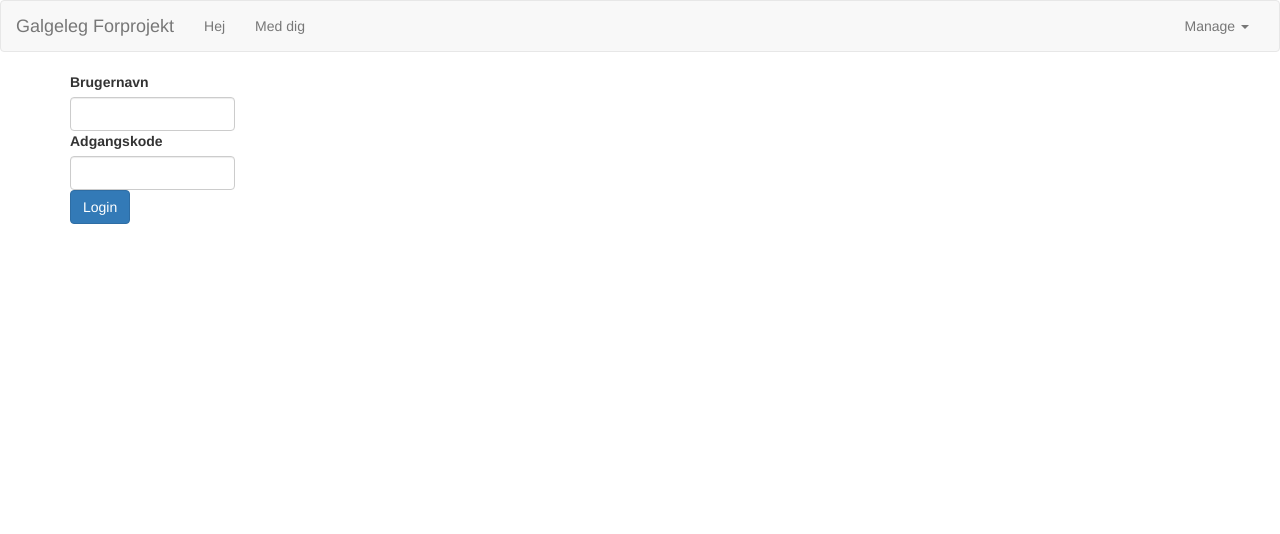
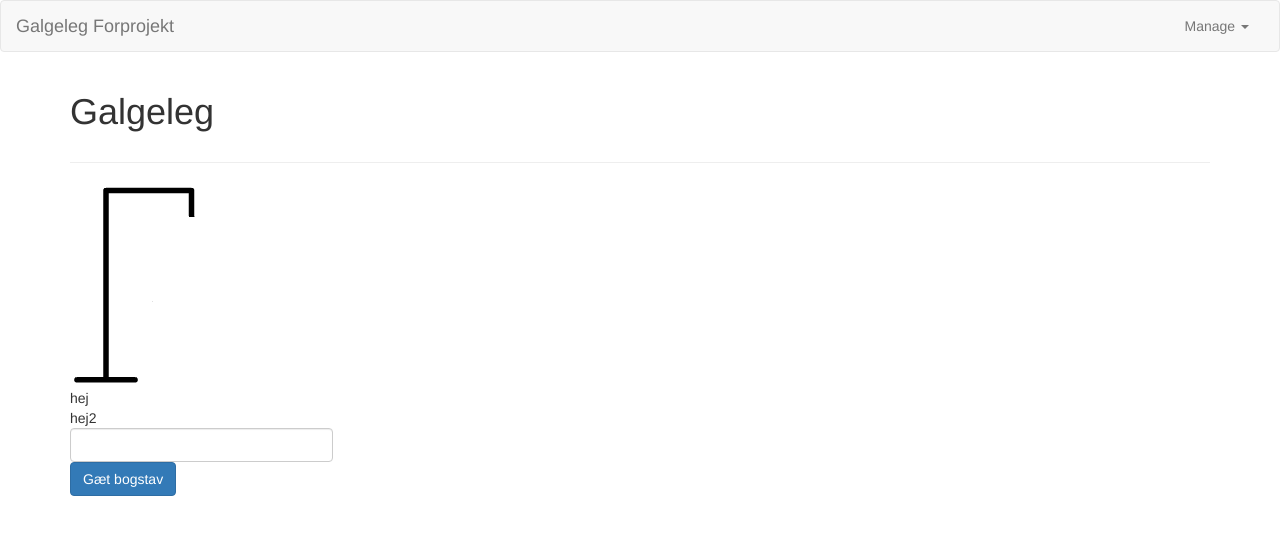
Before and after one commit to antonoeschmidt/forprojekt1, an Angular app: page / in a window 1280 px wide. Shown: the top 534 px of the page. Built offline with nearby package versions, Linux system fonts and the light colour scheme.

Commit message:
HTTP POST

```diff
--- a/src/app/app.component.ts
+++ b/src/app/app.component.ts
@@ -7,7 +7,7 @@ import {Component} from '@angular/core';
 })
 export class AppComponent {
   title = 'forprojekt1';
-  loggedIn = false;
+  loggedIn = true;
 
   showFeature($event: boolean) {
     this.loggedIn = $event;
--- a/src/app/galgegame/galgegame.component.html
+++ b/src/app/galgegame/galgegame.component.html
@@ -24,14 +24,15 @@
 </div>
 <div class="row">
   <div class="col-sm-3">
-    <input type="text" id="name" class="form-control"/>
+    <input type="text" id="name" class="form-control" ngForm #guess/>
   </div>
 </div>
 <div class="row">
   <div class="col-xs-12">
     <div class="btn-group">
       <button type="button"
-              class="btn btn-primary">
+              class="btn btn-primary"
+      (click)="guessLetter(guess)">
         Gæt bogstav
       </button>
     </div>
--- a/src/app/galgegame/galgegame.component.ts
+++ b/src/app/galgegame/galgegame.component.ts
@@ -1,4 +1,5 @@
-import { Component, OnInit } from '@angular/core';
+import {Component, OnInit} from '@angular/core';
+import {HttpClient} from '@angular/common/http';
 
 @Component({
   selector: 'app-galgegame',
@@ -7,9 +8,15 @@ import { Component, OnInit } from '@angular/core';
 })
 export class GalgegameComponent implements OnInit {
 
-  constructor() { }
+  constructor(private http: HttpClient) {
+  }
 
   ngOnInit() {
   }
 
+  guessLetter(guess: string) {
+    this.http.post<any>('http://localhost:8080/guess', guess).subscribe(data => {
+      console.log(data);
+    });
+  }
 }
--- a/src/app/header/header.component.html
+++ b/src/app/header/header.component.html
@@ -6,12 +6,6 @@
 
     <div class="collapse navbar-collapse">
       <ul class="nav navbar-nav">
-        <li><a href="#" >
-               <!--(click)="onSelect('recipes')"> -->
-          Hej </a></li>
-        <li><a href="/hej/" >
-<!--               (click)="onSelect('shopping-list')">-->
-          Med dig </a></li>
       </ul>
       <ul class="nav navbar-nav navbar-right">
         <li class="dropdown">
--- a/src/app/login/login.component.ts
+++ b/src/app/login/login.component.ts
@@ -16,9 +16,18 @@ export class LoginComponent implements OnInit {
   }
 
   clickOnLoginBtn(value: boolean) {
-    this.http.get('http://localhost:8090/prut').subscribe(data => {
+    this.http.get('http://localhost:8090/rest/hej').subscribe(data => {
       console.log(data);
     });
 
+
+    // tslint:disable-next-line:max-line-length
+    // this.http.get('https://www.dr.dk/mu-online/api/1.3/list/' +
+    //   'view/mostviewed?channel=dr1&channeltype=TV&limit=5&offset=4')
+    //   .subscribe(data => {
+    //   console.log(data);
+    // });
+
+
   }
 }
```
Also changed, not shown: src/app/app.module.ts (+6 -4 lines).
